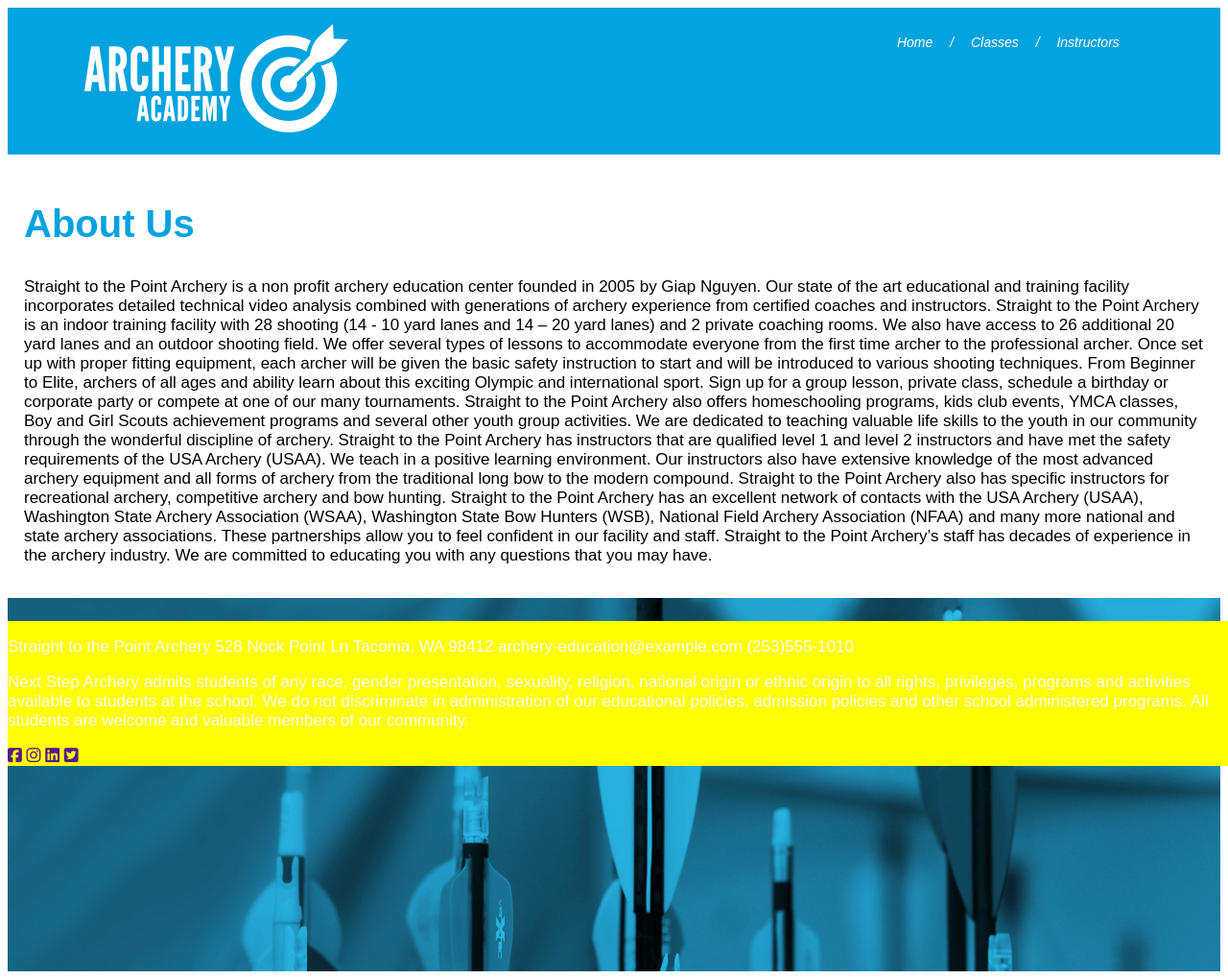
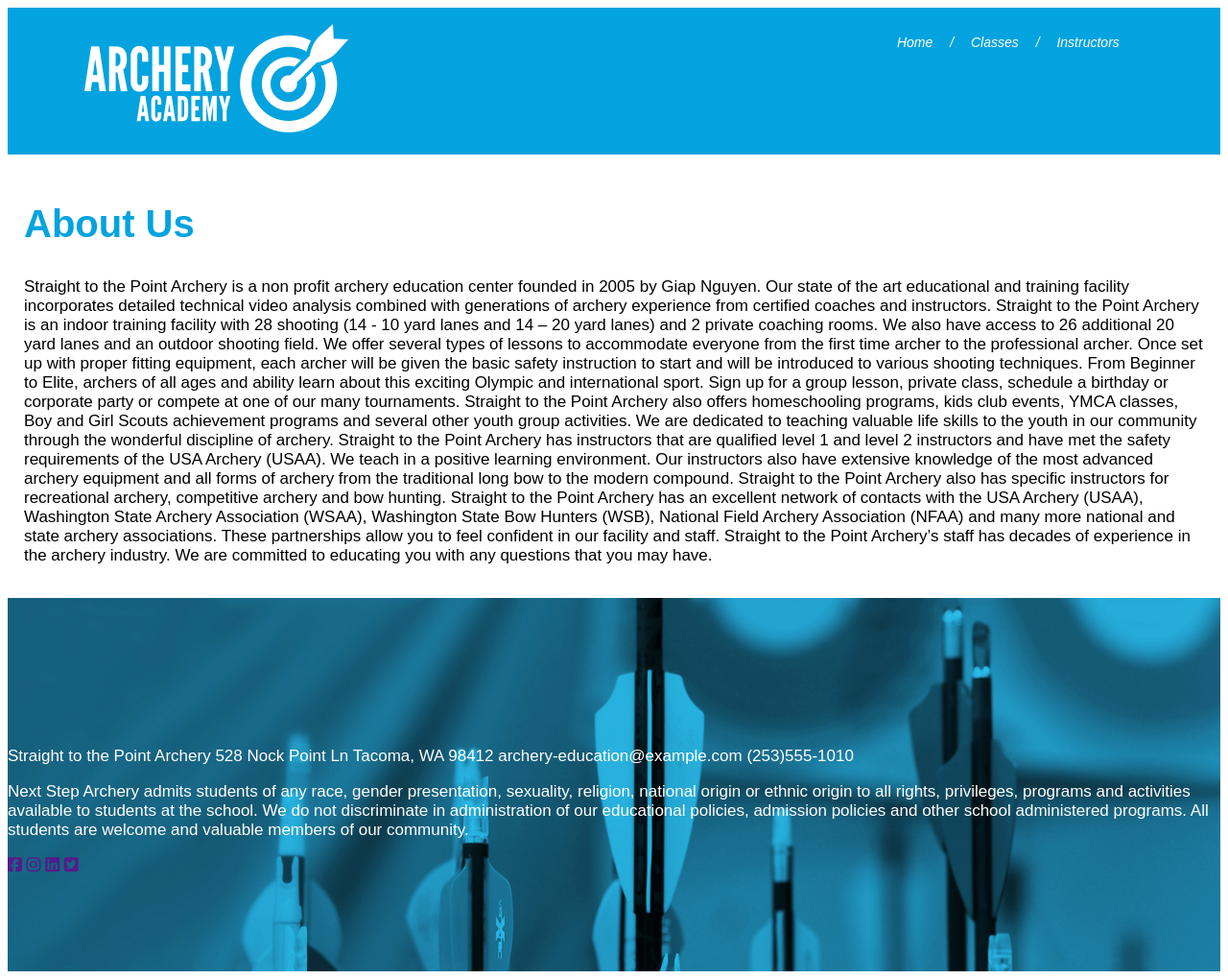
Before and after one commit to paulfleurdelys/archery, a plain HTML site: page index.html in a window 1280 px wide. Shown: the whole page at 96% size. Drawn offline with Linux system fonts and the light colour scheme.

Commit message:
Fixed footer positioning bug

```diff
--- a/styles/stylesheet.css
+++ b/styles/stylesheet.css
@@ -7,6 +7,10 @@ body {
 header {
     background-color: #03a3df;
 
+}
+
+footer {
+    position: relative;
 }
 
 main {
@@ -138,8 +142,7 @@ h3 {
 .footer-content {
     color: white;
     position: absolute;
-    bottom: 2px;
-    background-color: yellow;
+    bottom: 100px;
 }
 
 #footer-image {
```
